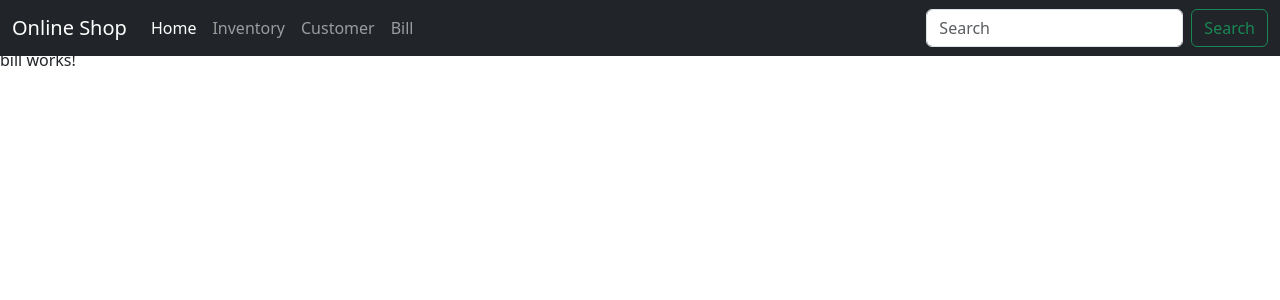
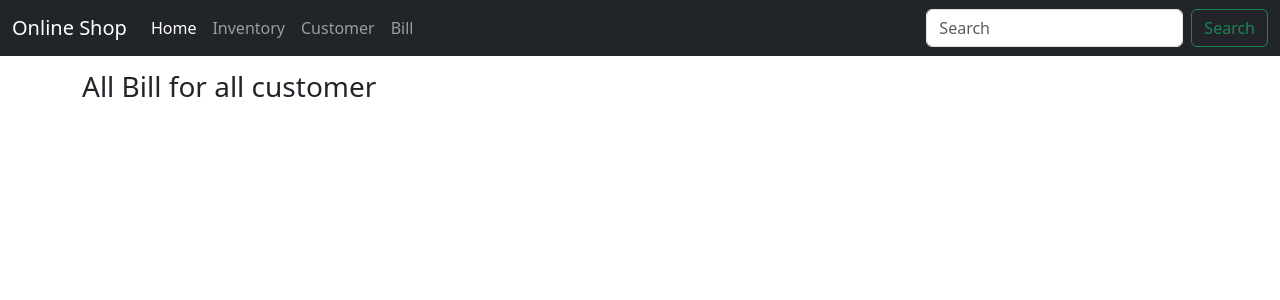
Before and after one commit to ahmedsalehalzabr/OnlineShop, an Angular app: page /bill in a window 1280 px wide. Shown: the top 300 px of the page. Built offline with nearby package versions, Linux system fonts and the light colour scheme.

Commit message:
some code just

```diff
--- a/src/app/pages/bill/bill.component.html
+++ b/src/app/pages/bill/bill.component.html
@@ -1 +1,5 @@
-<p>bill works!</p>
+<div class="container">
+    <div class="row"style="margin-top: 70px;">
+        <h3>All Bill for all customer</h3>
+    </div>
+</div>
--- a/src/app/pages/customer/customer.component.html
+++ b/src/app/pages/customer/customer.component.html
@@ -28,7 +28,7 @@
             <td>+967771143849</td>
             <td>Yemen</td>
             <td>
-                <button class="btn btn-primary btn-sm" type="button">Edit</button>
+                <button class="btn btn-primary btn-sm" type="button">Edit</button>  &nbsp;
                 <button class="btn btn-danger btn-sm" type="button">Delete</button>
 
             </td>
--- a/src/app/pages/customer/customer.component.ts
+++ b/src/app/pages/customer/customer.component.ts
@@ -16,4 +16,6 @@ private modelService = inject(NgbModal);
 openModal(){
   this.modelService.open(CustomerDetailDialogComponent);
 }
+
+
 }
--- a/src/app/pages/home/home.component.html
+++ b/src/app/pages/home/home.component.html
@@ -1,7 +1,7 @@
 <main class="container-fluid" style="margin-top: 50px;">
     <div class="bg-body-tertiary p-5 rounded">
-    <h1>Asp .Net Core and Angular</h1>
-    <p class="lead">This example is a quick exercise to illustrate how fixed to top navbar works. As you scroll, it will remain fixed to the top of your browser’s viewport.</p>
+    <h1>Asp.Net Core and Angular</h1>
+    <p class="lead">This is for Angular and ASP.NET Core contact between the frontend and backend, using an API from ASP.NET with SQL Server.        .</p>
     <a class="btn btn-lg btn-primary" href="/" role="button">View all items &raquo;</a>
     </div>
 </main>
```
